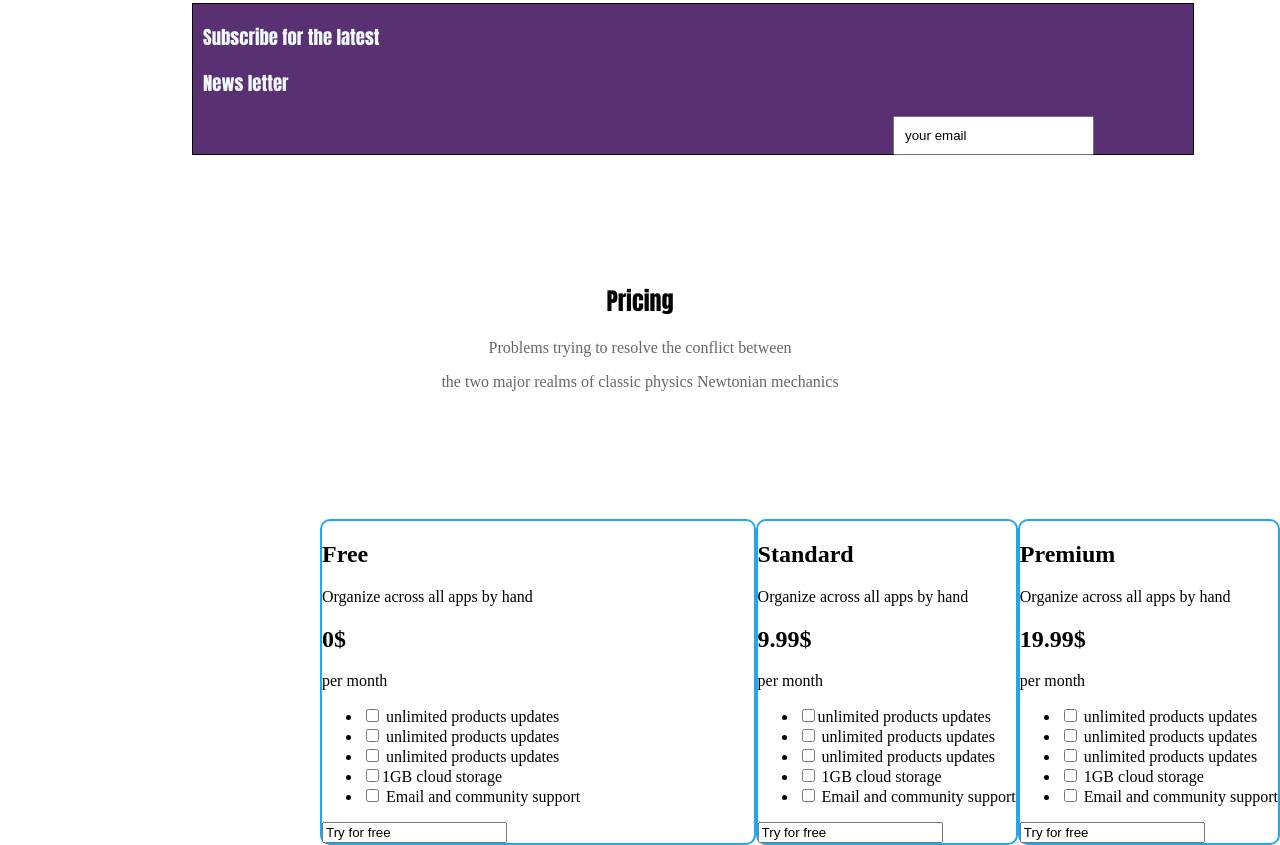
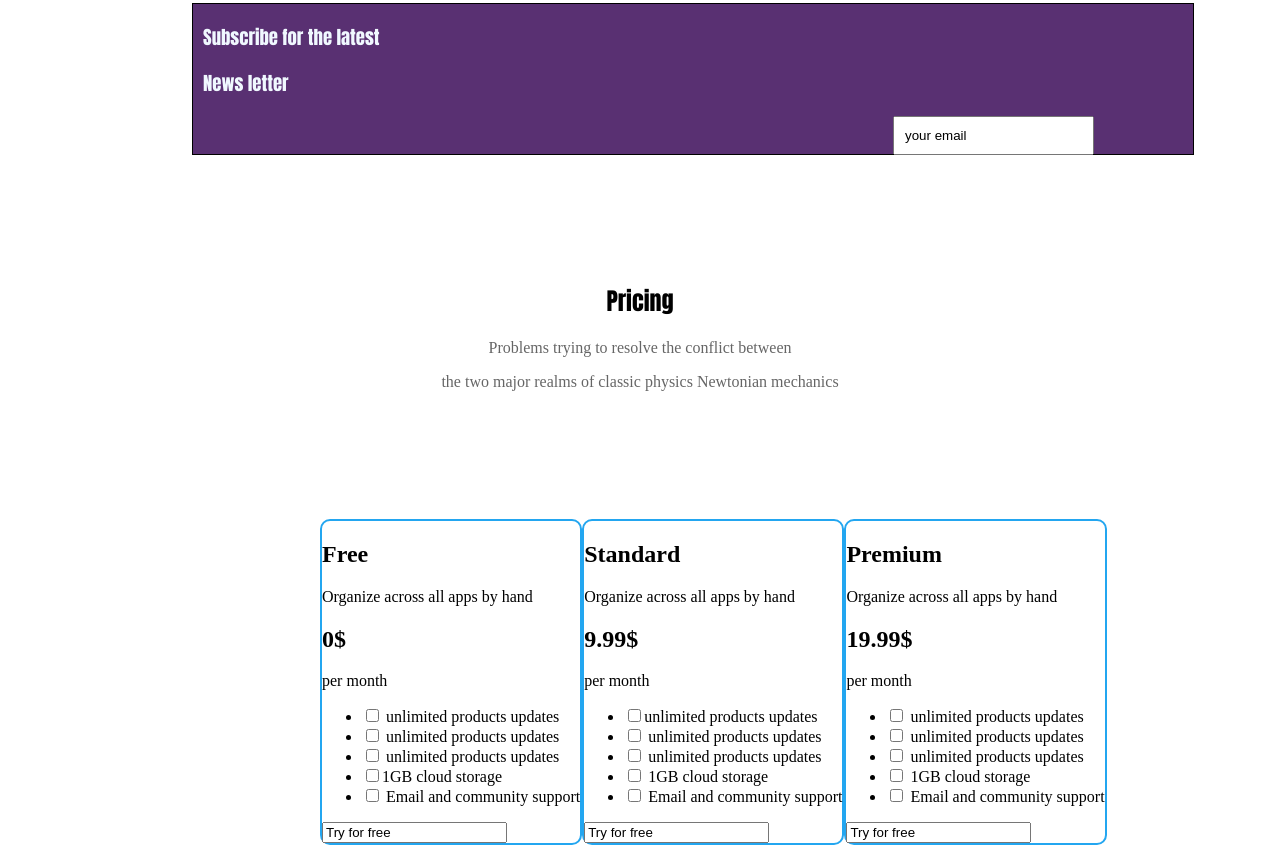
Before and after one commit to elijah-dot/project-2, a plain HTML site: page index.html in a window 1280 px wide. Shown: the part 2674-3519 px from the top of the page. Drawn offline with Linux system fonts and the light colour scheme.

Commit message:
this is the third commit

```diff
--- a/index.css
+++ b/index.css
@@ -150,7 +150,7 @@ body{margin: 0;
 
  .four .containerfour .box-10{border:solid #23A6F0 2px;
     border-radius: 10px;
-    flex: 3;
+    height: 50%;
 
 }
 .four .containerfour .box-11{border:solid #23A6F0 2px;
```
